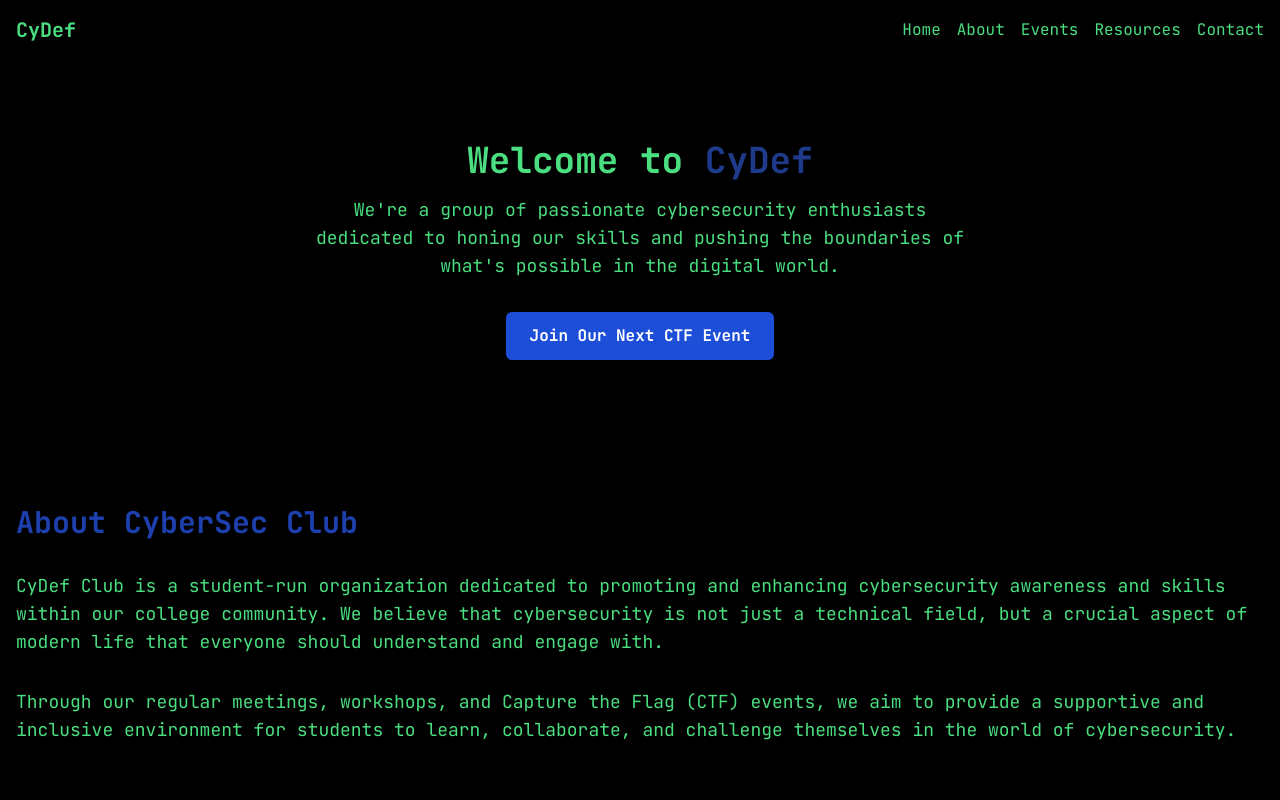
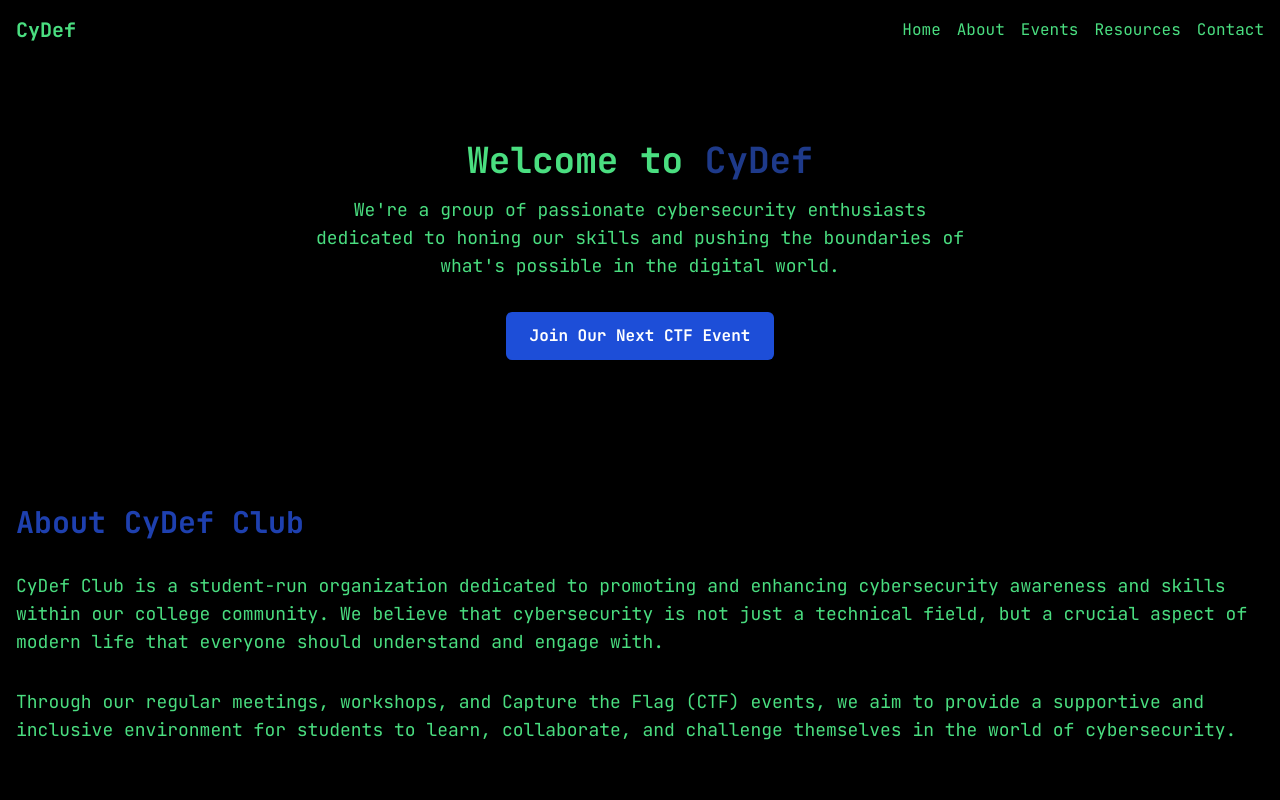
Before and after one commit to warun7/cydef-website, a React (Vite) app: page / in a window 1280 px wide. Shown: the top 800 px of the page. Built offline with nearby package versions, Linux system fonts and the light colour scheme.

Commit message:
changed About.jsx

```diff
--- a/src/components/About.jsx
+++ b/src/components/About.jsx
@@ -5,7 +5,9 @@ const About = () => {
   return (
     <section className="bg-black text-green-400 py-16">
       <div className="container mx-auto px-4">
-        <h2 className="text-3xl font-bold text-blue-800 mb-8">About CyberSec Club</h2>
+        <h2 className="text-3xl font-bold text-blue-800 mb-8">
+          About CyDef Club
+        </h2>
         <p className="text-lg mb-8">
           CyDef Club is a student-run organization dedicated to promoting and
           enhancing cybersecurity awareness and skills within our college
```
